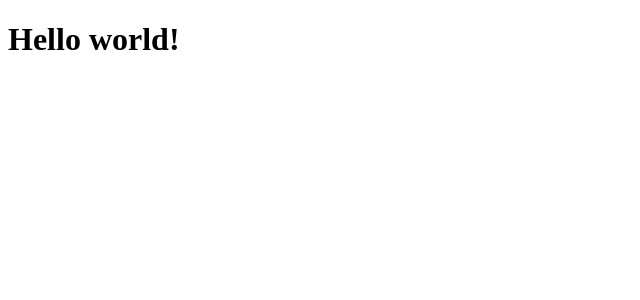
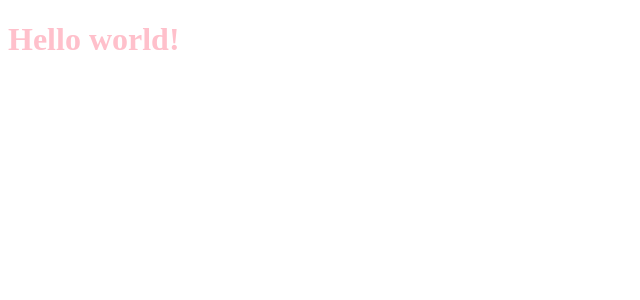
Before and after one commit to FilipKajetaniak/learnig-stack, a React app: page / in a window 1280 px wide. Shown: the top 300 px of the page, without its empty margins (0-640 px from the left). Built offline with nearby package versions, Linux system fonts and the light colour scheme.

Commit message:
Add css loaders

```diff
--- a/package.json
+++ b/package.json
@@ -11,8 +11,14 @@
   "author": "",
   "license": "ISC",
   "devDependencies": {
+    "autoprefixer": "^9.7.3",
     "clean-webpack-plugin": "^3.0.0",
+    "css-loader": "^3.2.1",
     "html-webpack-plugin": "^3.2.0",
+    "node-sass": "^4.13.0",
+    "postcss-loader": "^3.0.0",
+    "sass-loader": "^8.0.0",
+    "style-loader": "^1.0.1",
     "ts-loader": "^6.2.1",
     "webpack": "^4.41.2",
     "webpack-cli": "^3.3.10"
--- /dev/null
+++ b/postcss.config.js
@@ -0,0 +1,3 @@
+module.exports = {
+  plugins: [require("autoprefixer")]
+};
--- /dev/null
+++ b/src/components/TestComponent.scss
@@ -0,0 +1,3 @@
+body {
+  color: pink;
+}
--- a/src/components/TestComponent.tsx
+++ b/src/components/TestComponent.tsx
@@ -1,3 +1,5 @@
 import React, { FC } from "react";
 
+import "./TestComponent.scss";
+
 export const TestComponent: FC = () => <h1>Hello world!</h1>;
--- a/webpack.config.js
+++ b/webpack.config.js
@@ -17,6 +17,10 @@ module.exports = {
         test: /\.tsx?$/,
         loader: "ts-loader",
         include: path.resolve(__dirname, "src")
+      },
+      {
+        test: /\.scss$/,
+        use: ["style-loader", "css-loader", "postcss-loader", "sass-loader"]
       }
     ]
   },
```
Also changed, not shown: 2 other files (tests, documents, lock files or other folders).
